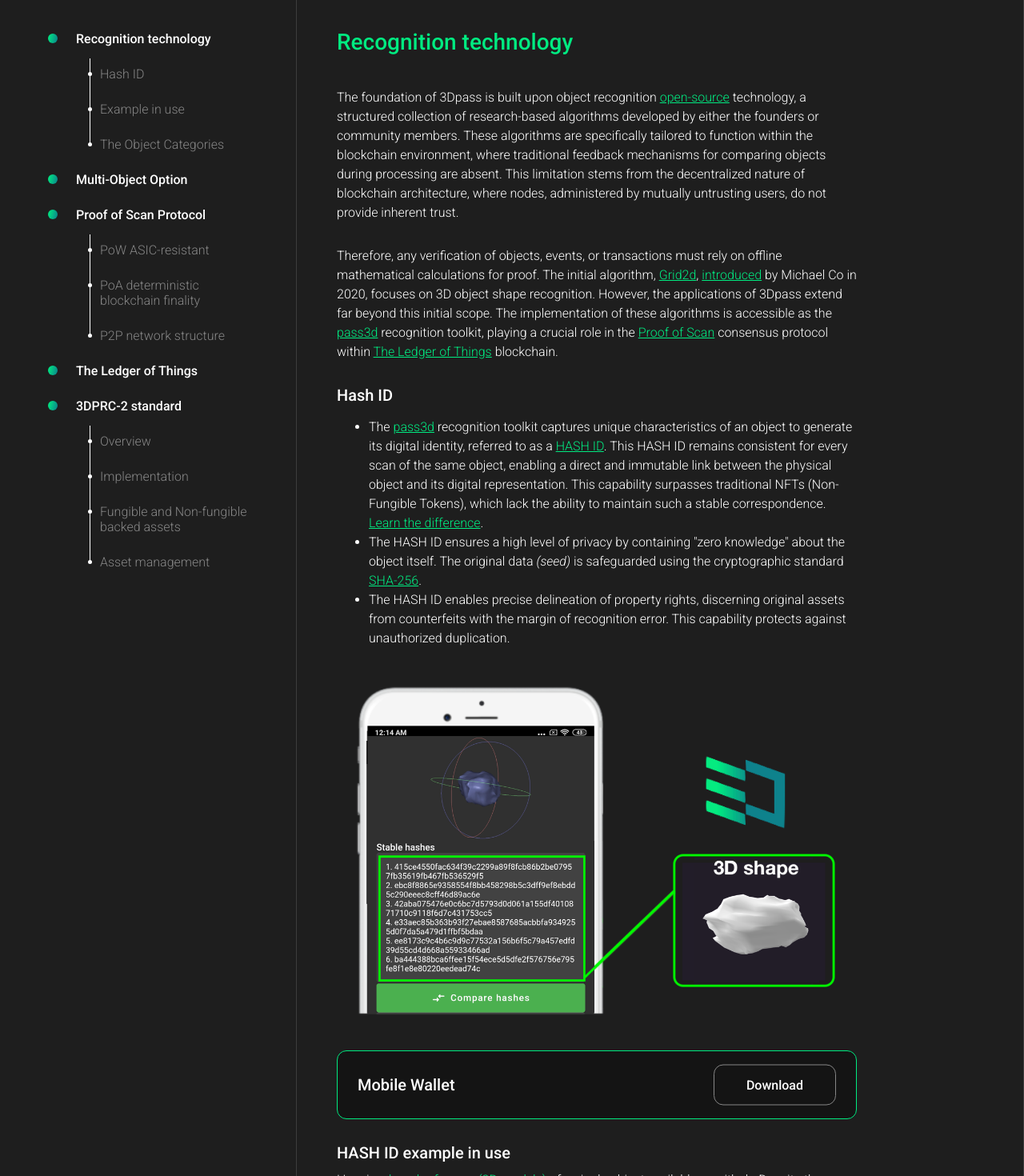
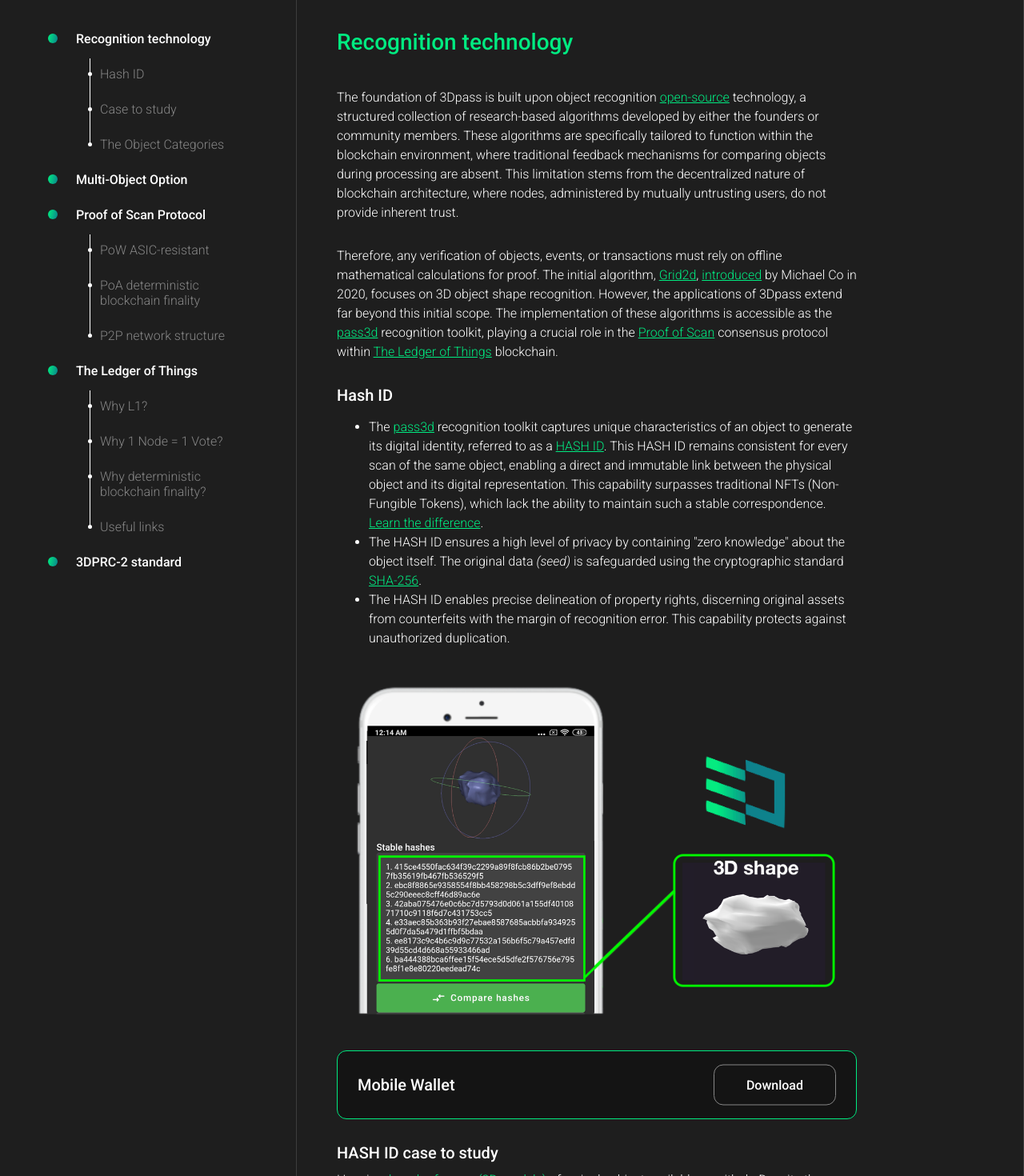
Before and after one commit to 3Dpass/website, a React (Create React App) app: page /features in a window 1280 px wide. Shown: the part 220-1690 px from the top of the page at 80% size. Built offline with nearby package versions, Linux system fonts and the light colour scheme; the HTML template or start-up script is replaced by a standard one.

Commit message:
why-deterministic-finality

```diff
--- a/src/pages/Features.jsx
+++ b/src/pages/Features.jsx
@@ -39,9 +39,9 @@ const Features = () => {
               <div className="inside-nav-circle"></div>
             </div>
           </a>
-          <a href="#recognition-hash-id-example">
+          <a href="#recognition-hash-id-case">
             <div className="page-nav-inside">
-              Example in use
+              Case to study
               <div className="inside-nav-circle"></div>
             </div>
           </a>
@@ -104,6 +104,31 @@ const Features = () => {
             >
               The Ledger of Things
               <div className="page-nav-circle"></div>
+              <div className="page-nav-line ledger-line"></div>
+            </div>
+          </a>
+          <a href="#ledger-why-L1">
+            <div className="page-nav-inside">
+              Why L1?
+              <div className="inside-nav-circle"></div>
+            </div>
+          </a>
+          <a href="#ledger-why-1node-1vote">
+            <div className="page-nav-inside">
+              Why 1 Node = 1 Vote?
+              <div className="inside-nav-circle"></div>
+            </div>
+          </a>
+          <a href="#ledger-why-deterministic-blockchain-finality">
+            <div className="page-nav-inside">
+              Why deterministic blockchain finality?
+              <div className="inside-nav-circle"></div>
+            </div>
+          </a>
+          <a href="#ledger-useful-links">
+            <div className="page-nav-inside">
+              Useful links
+              <div className="inside-nav-circle"></div>
             </div>
           </a>
           <a href="#3dprc-2">
@@ -261,8 +286,8 @@ const Features = () => {
                 <div className="page-lead-button">Download</div>
             </div>
             </a>
-            <div className="page-content-subtitle" id="recognition-hash-id-example">
-              HASH ID example in use
+            <div className="page-content-subtitle" id="recognition-hash-id-case">
+              HASH ID case to study
             </div>
             <div className="page-content-text">
               Here is <Link to="https://github.com/3Dpass/threedpass/tree/main/objects_to_scan/preciouss_stones_collection/red_beryl">a bunch of scans (3D models)</Link> {" "}
@@ -322,7 +347,7 @@ MD5 (red_beryl_3.obj) = 5ba84e5b5b0c4a720fc3109da4d174f4
             </pre>
               </li>
               <li>
-                Six of these hashes are sustainable enough to match with the rest of
+                Six of these hashes are sustainable enough to match the rest of
                 the scans and will correspond to each and every of the same-shaped 3D model, including {" "}
                 <Link to="https://github.com/3Dpass/threedpass/tree/main/objects_to_scan/preciouss_stones_collection/red_beryl">the ones we have initially taken</Link>:
                 <ol>
@@ -563,21 +588,21 @@ MD5 (red_beryl_3.obj) = 5ba84e5b5b0c4a720fc3109da4d174f4
             the eco-system and exploiting the <Link to="/features#recognition-hash-id">HASH ID</Link> feature as an idea
             of authentication of real world assets (or virtual objects) all across the Internet.
             </div>
-            <div className="page-content-subtitle" id="why-L1">
+            <div className="page-content-subtitle" id="ledger-why-L1">
               Why L1?
             </div>
             <div className="page-content-text">
               The reason for the LoT to be L1 is because it doesn't seem
               to be feasible for a blockchain to fulfill the <Link to="/features#scanproof"><i>"1 object = 1 asset"</i></Link> {" "}
-              promise, unless it is L1 and providing deterministic blockchain finality. Every Node must be responsible for its judgements
-              on the user objects/assets authenticity as much as for every block on the blockchain itself.
-              And, therefore, it must be equipped with identical copy of the recognition toolkit <strong>being leveraged as part of
-              the consensus protocol</strong> for both new block construction/verification and the user objects
-              HASH ID creation/verification. Assuming such specific requirements, it never would be possible to have
+              promise, unless it is L1 and providing <Link to="/features#scanproof-deterministic">deterministic blockchain finality</Link>.
+              Every Node must be responsible for its judgements on the user objects/assets authenticity as much as for every block
+              on the blockchain itself. And, therefore, it must be equipped with identical copy of the recognition toolkit
+              <strong>being leveraged as part of the consensus protocol</strong> for both new block construction/verification
+              and the user objects HASH ID creation/verification. Assuming such specific requirements, it would never be possible to have
               developed it as L2 solution based on any existing blockchain (there's no existing L1 blockchain based on recognition,
               except for the LoT).
             </div>
-            <div className="page-content-subtitle">
+            <div className="page-content-subtitle" id="ledger-why-1node-1vote">
               Why "1 Node = 1 Vote"?
             </div>
             <div className="page-content-text">
@@ -589,13 +614,33 @@ MD5 (red_beryl_3.obj) = 5ba84e5b5b0c4a720fc3109da4d174f4
               mining pool running is restricted by means of the consensus logic (explore the {" "}
               <Link to="/proof-of-scan#new-block">proof of context</Link> extension for further detail).
             </div>
+            <div className="page-content-subtitle" id="ledger-why-deterministic-blockchain-finality">
+              Why deterministic blockchain finality?
+            </div>
+            <div className="page-content-text">
+              <Link to="/features#scanproof-deterministic">Deterministic blockchain finality</Link>, leveraged in The Ledger of Things,
+              guarantees the preservation of the users assets, put on the blockchian, and its affiliation with
+              <strong>Best chain</strong> forever. Once having new block finalized, the assets came with the block will always be
+              available for any useful movement, including but not limited to: transfer, swap, trade, smart contract logic, and so forth.
+            </div>
+            <div className="page-content-text">
+              <i>Compare!</i> Old conventional probabilistic approach <i>(e.x. <Link to="https://bitcoin.org/bitcoin.pdf">Nakamoto protocol</Link> {" "}
+              first applied to Bitcoin or <Link to="https://ethereum.org/en/roadmap/single-slot-finality/">single slot finality SSF</Link> in modern Ethereum)</i> {" "}
+              provides no guarantees that Best chain ever constructed cannot be reorganized at any blockchain hight. Although it is unlikely to happen,
+              the probability for Best chain to reorganize from genesis to the current Best block is always there for such networks as Bitcoin, Ethereum
+              and its forks. This is not a theory that we are witnessing such unpleasant occasions from time to time. Once being excluded from Best chain,
+              all the assets attached to the block become unable to move (transfer, swap, trade, smart contract logic, and so forth). They kind of disappear
+              for its owner losing control over his assets with no hope for return.
+            </div>
             <img
               className="page-img"
               style={{ marginBottom: "50px" }}
               src="/images/the_tokenization_of_the_object_share.png"
               alt="img"
             />
-            <div className="page-content-text">Useful Links: </div>
+            <div className="page-content-subtitle" id="ledger-useful-links">
+              Useful Links:
+            </div>
             <ul className="page-content-text">
               <li>
                 <Link to="/proof-of-scan">Proof of Scan</Link> consensus protocol description
--- a/src/styles/features.css
+++ b/src/styles/features.css
@@ -254,6 +254,10 @@
 
 .object-line {
   height: 109px;
+}
+
+.ledger-line {
+  height: 169px;
 }
 
 .tokenization-mobile-line {
```
